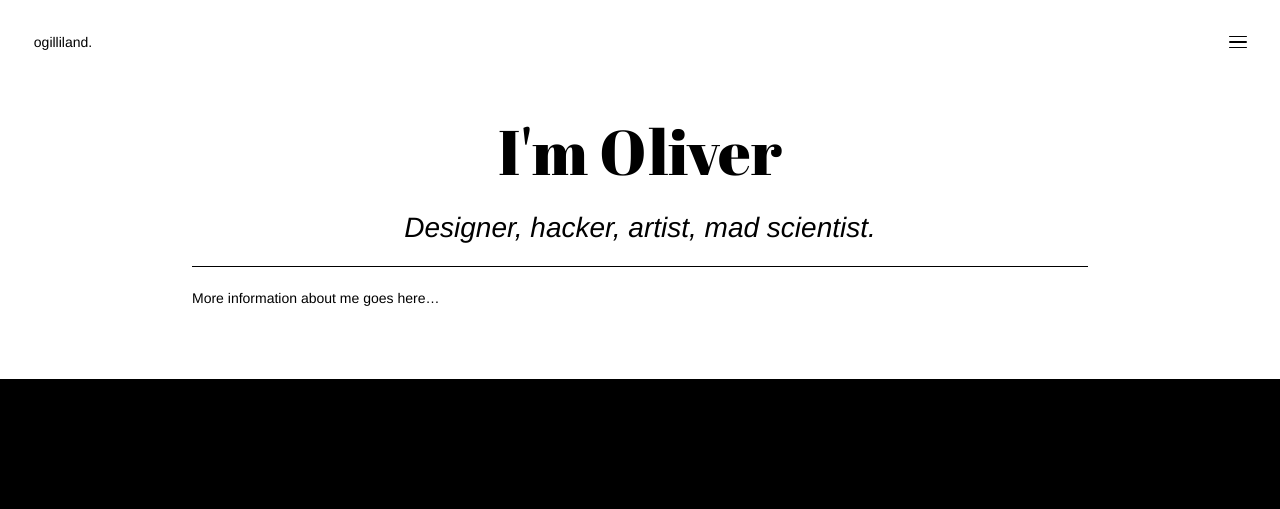
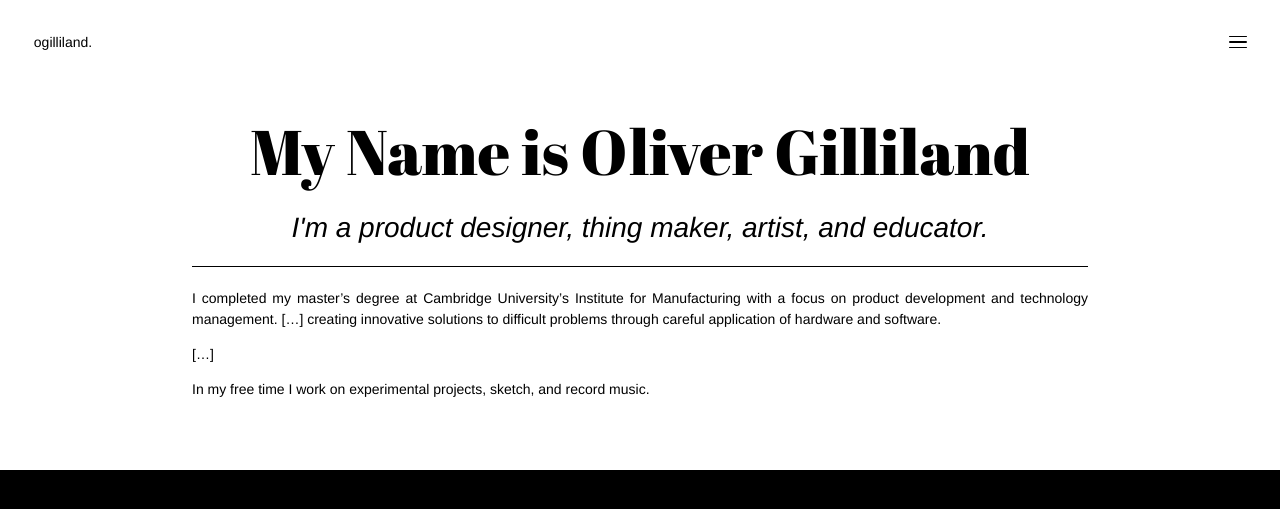
Before and after one commit to ogilliland/ogilliland.github.io, a Jekyll site: the page built from _pages/about.md, in a window 1280 px wide. Shown: the top 509 px of the page. Built offline with Jekyll 4.4.1, drawn with Linux system fonts in a browser that asks for light colours; some web fonts are replaced.

Commit message:
Add _pages directory

```diff
--- a/_config.yml
+++ b/_config.yml
@@ -36,6 +36,8 @@ plugins:
   - jekyll-seo-tag
   - jekyll-sitemap
 
+include: ['_pages']
+
 collections:
   projects:
     output: true
--- /dev/null
+++ b/_pages/about.md
@@ -0,0 +1,12 @@
+---
+layout: post
+permalink: /about/
+title: "About Me"
+heading: "My Name is Oliver Gilliland"
+description: "I'm a product designer, thing maker, artist, and educator."
+---
+I completed my master's degree at Cambridge University's [Institute for Manufacturing](https://www.ifm.eng.cam.ac.uk/){:target="_blank"} with a focus on product development and technology management. [...] creating innovative solutions to difficult problems through careful application of hardware and software.
+
+[...]
+
+In my free time I work on experimental [projects](/work/), sketch, and record music.
--- a/blog.html
+++ b/_pages/blog.html
@@ -1,5 +1,5 @@
 ---
 layout: archive
+permalink: /blog/
 title: "Archive"
-permalink: /blog/
 ---
--- a/index.html
+++ b/_pages/index.html
@@ -1,5 +1,6 @@
 ---
 layout: default
+permalink: /index.html
 ---
 <div id="fullscreen">
   {% for page in site.pages %}
--- a/projects.html
+++ b/_pages/projects.html
@@ -1,7 +1,7 @@
 ---
 layout: default
+permalink: /work/
 title: "Projects"
-permalink: /work/
 ---
 <div id="fullscreen">
   <div class="card center-both">
--- a/search.html
+++ b/_pages/search.html
@@ -1,7 +1,7 @@
 ---
 layout: archive
+permalink: /search/
 title: "Search Results"
-permalink: /search/
 redirect_from:
   - /search/tag/
   - /search/category/
--- a/about.md
+++ /dev/null
@@ -1,7 +0,0 @@
----
-layout: post
-title: "About Me"
-heading: "I'm Oliver"
-description: "Designer, hacker, artist, mad scientist."
----
-More information about me goes here...
```
Also changed, not shown: _pages/404.html (renamed from 404.html).
